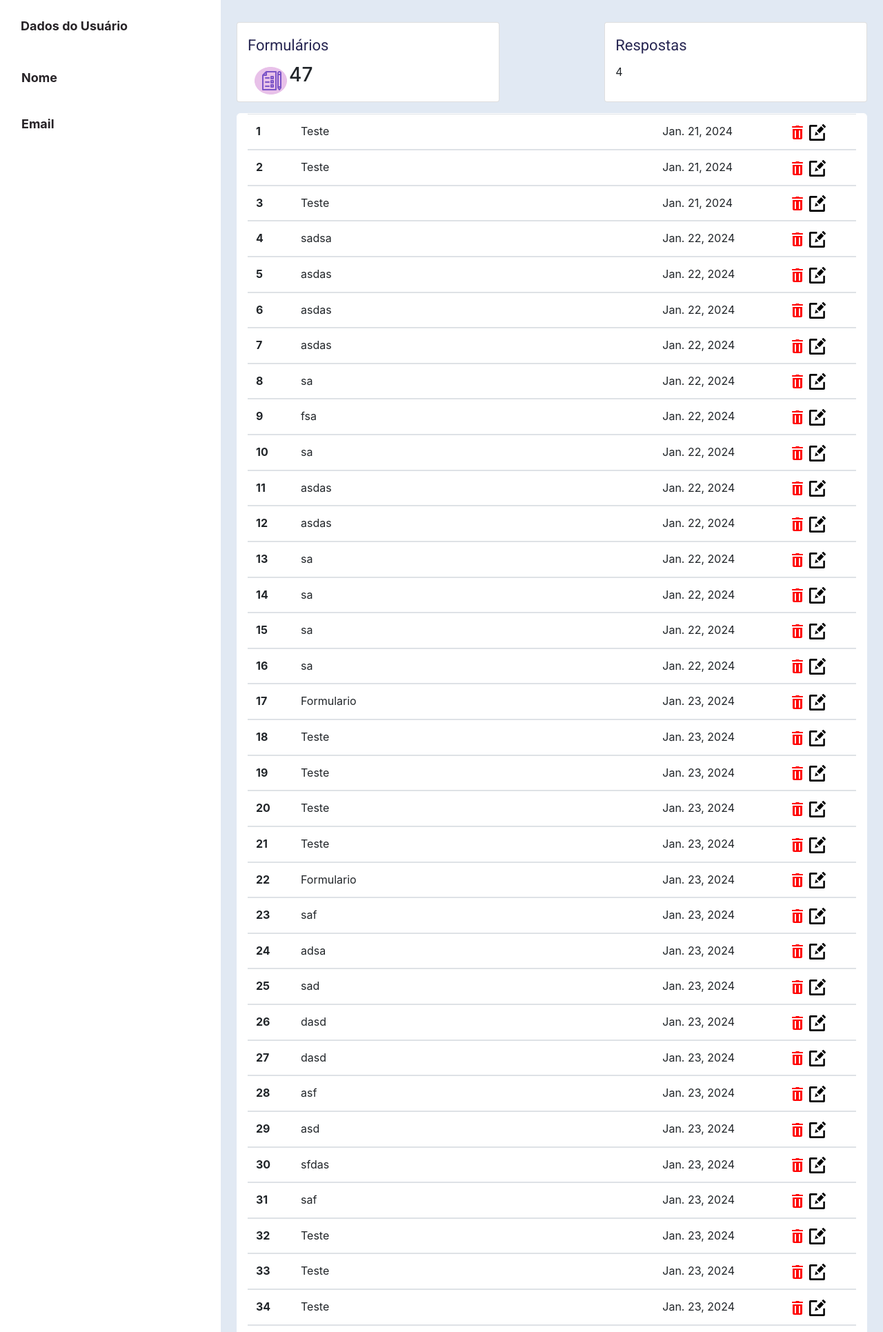
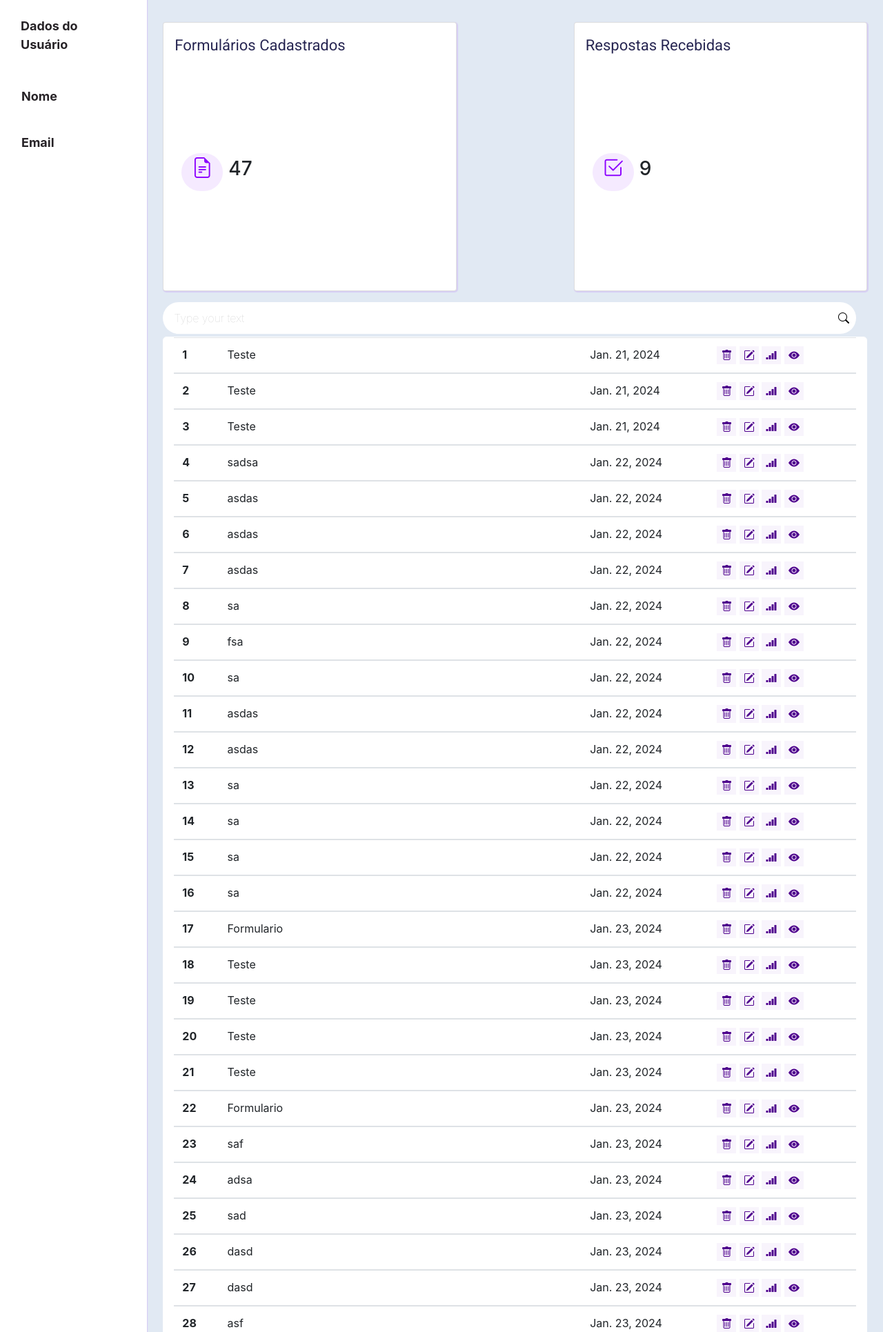
Before and after one commit to Rafaavinii/formulario-dinamico, a Django app: page /user/pagina_inicial/ in a window 1280 px wide. Shown: the top 1931 px of the page at 69% size. Run offline with Django 5.2, Linux system fonts and the light colour scheme; a user stored in the database is signed in; data comes from the database, SQL or seed files in the repository; some libraries are stand-ins or nearby versions.

Commit message:
tela inicial

```diff
--- a/form_dinamico/templates/static/user/pagina_inicial.css
+++ b/form_dinamico/templates/static/user/pagina_inicial.css
@@ -4,10 +4,15 @@
     background-color: rgb(225, 233, 243);
 }
 
+.card {
+  padding-left: 1rem;
+  padding-bottom: 10px;
+  height: 15vh;
+  box-shadow: 1px 1px 1px 1px #8c00ff1e;
+}
 
 .card-title {
     background-color: white;
-    height: 10vh;
 }
 
 .title {
@@ -18,8 +23,22 @@
   font-size: 22px;
 }
 
+.icon-form {
+  width: 60px;
+  background-color: #efdcff9a;
+  border-radius: 50px;
+  color: #8c00ff;
+  display: flex;
+  justify-content: center;
+  font-size: 30px;
+  padding-bottom: 10px;
+}
+
 .card-body {
   padding: 0 10px 5px;
+  display: flex;
+  align-items: center;
+  font-size: 28px;
 }
 
 section .container-form {
@@ -29,9 +48,16 @@
     color: rgb(209, 209, 209);
     border-radius: 5px;
     border: 1px solid white;
-    height: 70vh;
+    height: 60vh;
     overflow-y: auto;
 }
+
+.btn-icons{
+  border-style: none;
+  color: #4e008d;
+  background-color: #d0b6eb27;
+}
+
 /* Estilizando o scroll */
 /* Esconde a barra de rolagem padrão */
 
@@ -57,6 +83,7 @@
     color: rgb(39, 35, 39);
     font-size: 18px;
     font-weight: bold;
+    box-shadow: 1px 0px 1px #8c00ff1e;
 }
 
 
@@ -151,3 +178,53 @@
   .container-cadastrar {
     align-items: center;
   }
+
+  /* Search */
+  .search {
+    padding-left: 0;
+    display: flex;
+    align-items: center;
+    justify-content: space-between;
+    text-align: center;
+  }
+
+  .search__input {
+    font-family: inherit;
+    font-size: inherit;
+    background-color: #ffffff;
+    border: none;
+    color: #646464;
+    padding: 0.7rem 1rem;
+    border-radius: 30px;
+    width: 100%;
+    transition: all ease-in-out .5s;
+    margin-right: -2rem;
+  }
+
+  .search__input:hover, .search__input:focus {
+    box-shadow: 0 0 1em #00000013;
+  }
+
+  .search__input:focus {
+    outline: none;
+    background-color: #f0eeee;
+  }
+
+  .search__input::-webkit-input-placeholder {
+    font-weight: 100;
+    color: #ccc;
+  }
+
+  .search__input:focus + .search__button {
+    background-color: #f0eeee;
+  }
+
+  .search__button {
+    border: none;
+    background-color: #ffffff;
+    margin-right: 5px;
+  }
+
+  .search__button:hover {
+    cursor: pointer;
+  }
--- a/form_dinamico/user/templates/pagina_inicial.html
+++ b/form_dinamico/user/templates/pagina_inicial.html
@@ -8,7 +8,7 @@
 
     <link rel="stylesheet" href="https://cdn.jsdelivr.net/npm/bootstrap@4.6.1/dist/css/bootstrap.min.css">
     <link rel="stylesheet" href="{% static 'user/pagina_inicial.css' %}">
-    <link href='https://unpkg.com/boxicons@2.0.7/css/boxicons.min.css' rel='stylesheet'>
+    <link rel="stylesheet" href="https://cdn.jsdelivr.net/npm/bootstrap-icons@1.3.0/font/bootstrap-icons.css">
     <link rel="stylesheet" href="https://cdnjs.cloudflare.com/ajax/libs/font-awesome/6.0.0/css/all.min.css">
 
     <title>Dashboard</title>
@@ -16,7 +16,7 @@
   <body>
     <div class="container-fluid">
       <div class="row">
-        <nav class="col-md-3 pt-4 d-flex d-md-block sidebar">
+        <nav class="col-md-2 pt-4 d-flex d-md-block sidebar">
             <div class="container titulo-dados-candidato">
                 <p>Dados do Usuário</p>
             </div>
@@ -40,21 +40,27 @@
                 </ul>
             </div>
         </nav>
-
-
-        <section class="col-md-9 pt-4 home-section">
+        <section class="col-md-10 pt-4 home-section">
             <div class="row m-2 justify-content-between">
                 <div class="col-xxl-4 col-md-5 card">
-                    <div class="cad-title"><h5 class="title">Formulários</h5></div>
+                    <div class="cad-title"><h5 class="title">Formulários Cadastrados</h5></div>
                     <div class="card-body d-flex">
-                        <span><img src="{% static 'img/icone_form.png' %}"></span><h3>{{ quantidade_formulario }}</h3>
+                        <span class="icon-form"><i class="bi bi-file-earmark-text"></i></span><h3 class="ml-2">{{ quantidade_formulario }}</h3>
                     </div>
                 </div>
                 <div class="col-xxl-4 col-md-5 card">
-                    <div class="cad-title"><h5 class="title">Respostas</h5></div>
-                    <div class="">{{ quantidade_resposta }}</div>
+                    <div class="cad-title"><h5 class="title">Respostas Recebidas</h5></div>
+                    <div class="card-body d-flex">
+                        <span class="icon-form"><i class="bi bi-check2-square"></i></span><h3 class="ml-2">{{ quantidade_resposta }}</h3>
+                    </div>
                 </div>
-                <div class="container-form mt-3 col-12">
+                <div class="search mt-3 col-12">
+                    <input type="text" class="search__input" placeholder="Type your text">
+                    <button class="search__button">
+                        <i class="bi bi-search"></i>
+                    </button>
+                </div>
+                <div class="container-form mt-1 col-12">
                     {% if formularios %}
                         <table class="table">
                             {% for formulario in formularios %}
@@ -65,16 +71,10 @@
                                     <td>{{ formulario.nome }}</td>
                                     <td>{{ formulario.data }}</td>
                                     <td>
-                                        <svg xmlns="http://www.w3.org/2000/svg"
-                                        xmlns:xlink="http://www.w3.org/1999/xlink"
-                                        viewBox="0,0,256,256" width="24px" height="24px">
-                                        <g fill="#ff0000" fill-rule="nonzero" stroke="none"
-                                        stroke-width="1" stroke-linecap="butt" stroke-linejoin="miter"
-                                        stroke-miterlimit="10" stroke-dasharray="" stroke-dashoffset="0" font-family="none" font-weight="none"
-                                        font-size="none" text-anchor="none" style="mix-blend-mode: normal"><g transform="scale(10.66667,10.66667)">
-                                            <path d="M10,2l-1,1h-4c-0.6,0 -1,0.4 -1,1c0,0.6 0.4,1 1,1h2h10h2c0.6,0 1,-0.4 1,-1c0,-0.6 -0.4,-1 -1,-1h-4l-1,-1zM5,7v13c0,1.1 0.9,2 2,2h10c1.1,0 2,-0.9 2,-2v-13zM9,9c0.6,0 1,0.4 1,1v9c0,0.6 -0.4,1 -1,1c-0.6,0 -1,-0.4 -1,-1v-9c0,-0.6 0.4,-1 1,-1zM15,9c0.6,0 1,0.4 1,1v9c0,0.6 -0.4,1 -1,1c-0.6,0 -1,-0.4 -1,-1v-9c0,-0.6 0.4,-1 1,-1z">
-                                            </path></g></g></svg>
-                                            <?xml version="1.0" encoding="utf-8"?><svg version="1.1" width="24px" height="24px" id="Layer_1" xmlns="http://www.w3.org/2000/svg" xmlns:xlink="http://www.w3.org/1999/xlink" x="0px" y="0px" viewBox="0 0 122.88 121.96" style="enable-background:new 0 0 122.88 121.96" xml:space="preserve"><style type="text/css">.st0{fill-rule:evenodd;clip-rule:evenodd;}</style><g><path class="st0" d="M107.73,1.31c-0.96-0.89-2.06-1.37-3.29-1.3c-1.23,0-2.33,0.48-3.22,1.44l-7.27,7.54l20.36,19.67l7.33-7.68 c0.89-0.89,1.23-2.06,1.23-3.29c0-1.23-0.48-2.4-1.37-3.22L107.73,1.31L107.73,1.31L107.73,1.31z M8.35,5.09h50.2v13.04H14.58 c-0.42,0-0.81,0.18-1.09,0.46c-0.28,0.28-0.46,0.67-0.46,1.09v87.71c0,0.42,0.18,0.81,0.46,1.09c0.28,0.28,0.67,0.46,1.09,0.46 h87.71c0.42,0,0.81-0.18,1.09-0.46c0.28-0.28,0.46-0.67,0.46-1.09V65.1h13.04v48.51c0,2.31-0.95,4.38-2.46,5.89 c-1.51,1.51-3.61,2.46-5.89,2.46H8.35c-2.32,0-4.38-0.95-5.89-2.46C0.95,118,0,115.89,0,113.61V13.44c0-2.32,0.95-4.38,2.46-5.89 C3.96,6.04,6.07,5.09,8.35,5.09L8.35,5.09z M69.62,75.07c-2.67,0.89-5.42,1.71-8.09,2.61c-2.67,0.89-5.35,1.78-8.09,2.67 c-6.38,2.06-9.87,3.22-10.63,3.43c-0.75,0.21-0.27-2.74,1.3-8.91l5.07-19.4l0.42-0.43l20.02,20.02L69.62,75.07L69.62,75.07 L69.62,75.07z M57.01,47.34L88.44,14.7l20.36,19.6L77.02,67.35L57.01,47.34L57.01,47.34z"/></g></svg>
+                                        <a href=""><button class="btn-icons"><i class="bi bi-trash"></i></button></a>
+                                        <button class="btn-icons"><i class="bi bi-pencil-square"></i></i></button>
+                                        <a href="{% url 'respostas' formulario.id %}"><button class="btn-icons"><i class="bi bi-reception-4"></i></button></a>
+                                        <button class="btn-icons"><i class="bi bi-eye-fill"></i></button>
                                     </td>
 
                                 </tr>
--- a/form_dinamico/user/views.py
+++ b/form_dinamico/user/views.py
@@ -80,12 +80,14 @@
         usuario = User.objects.get(id=user.id)
         formularios = FormDinamico.objects.filter(user_id=1)
 
-        resultado = Resposta.objects.filter(questao__formulario__id=45).values('questao_id').annotate(total=Count('questao_id'))
+        resultado = Resposta.objects.filter(questao__formulario__user=1).values('questao_id').annotate(total=Count('questao_id'))
+        print(resultado)
         quantidade_resposta = max(resultado.values('total'), key=lambda x: x['total'])['total']
 
         lista_formulario = []
         for formulario in formularios:
             dicionario = {
+                'id': formulario.id,
                 'nome': formulario.nome,
                 'descricao': formulario.descricao,
                 'data': formulario.data_criacao,
```
